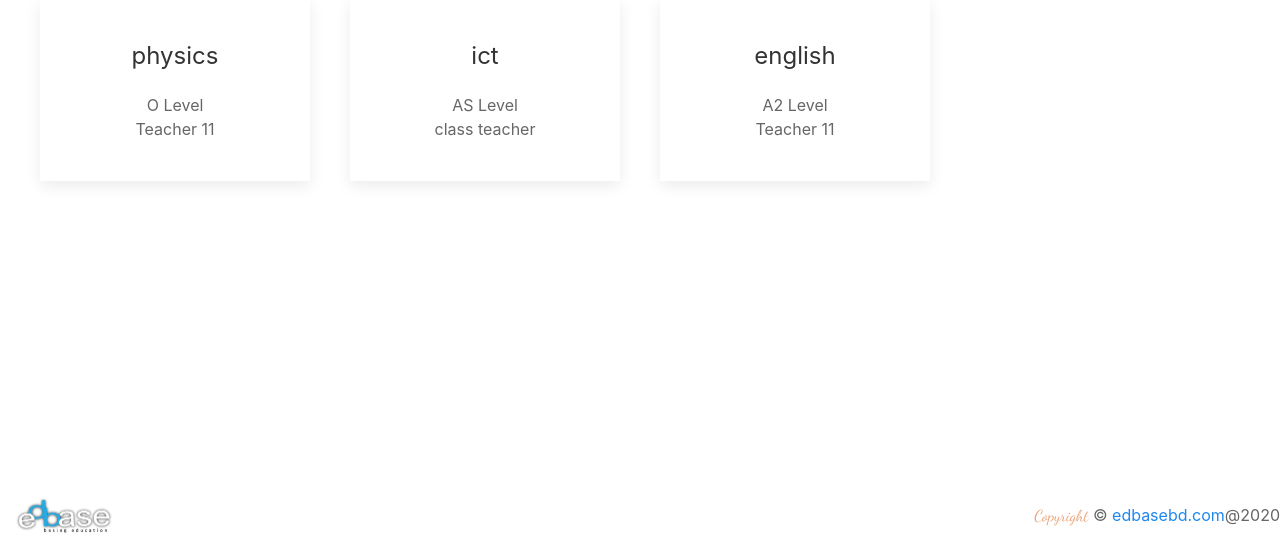
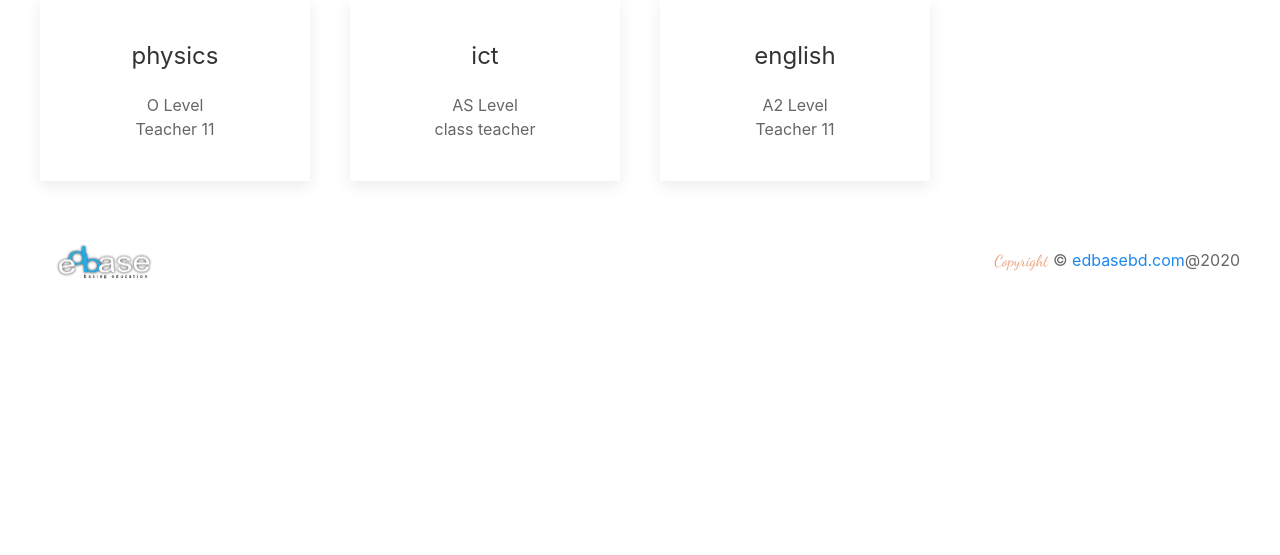
Before and after one commit to hmahmud01/edbase-app, a Django app: page /contentdashboard/ in a window 1280 px wide. Shown: the part 245-800 px from the top of the page. Run offline with Django 3.2, Linux system fonts and the light colour scheme; data comes from the database, SQL or seed files in the repository.

Commit message:
dashboard footer fix

```diff
--- a/applicant/templates/contentDashboard.html
+++ b/applicant/templates/contentDashboard.html
@@ -32,7 +32,7 @@
     </section>
     <section id="footer">
         <div class="uk-padding">
-            <div class="uk-flex uk-flex-wrap uk-flex-wrap-around uk-flex-between uk-flex-middle uk-position-bottom">
+            <div class="uk-flex uk-flex-wrap uk-flex-wrap-around uk-flex-between uk-flex-middle">
                 <a class="uk-navbar-item uk-logo logo-size" href="/"><img src="/static/img/edbase.png" alt="zeros"></a>
                 <p class="uk-text-center"> <span class="zeros-sub-head copy">Copyright</span>  © <a href="/">edbasebd.com</a>@2020</p>
             </div>
```
